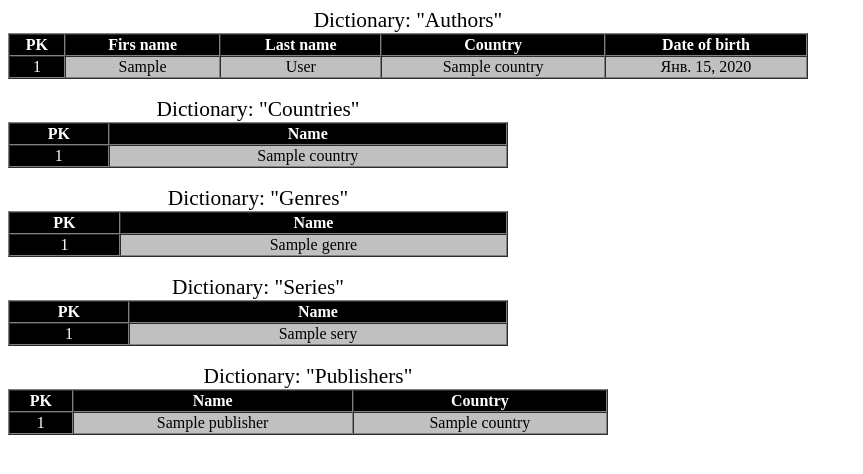
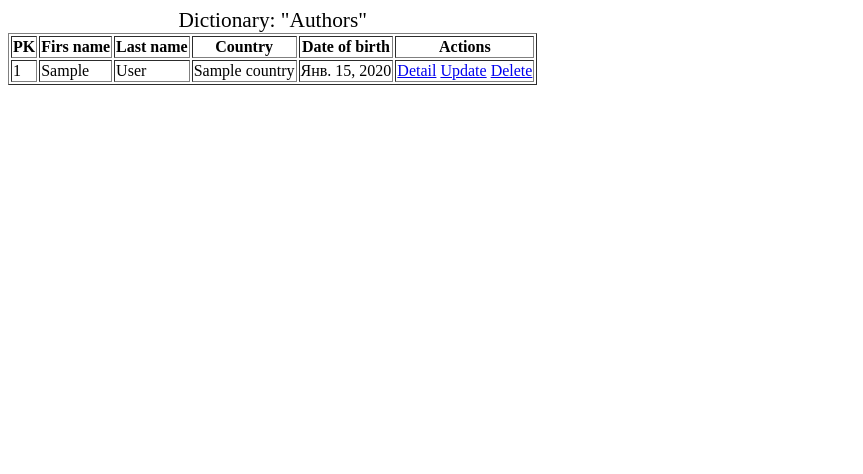
Before and after one commit to sergeyst80/django-store, a Django app: page / in a window 1280 px wide. Shown: the top 474 px of the page, without its empty margins (0-863 px from the left). Run offline with Django 3.2, Linux system fonts and the light colour scheme; tables that the repository leaves empty hold one stand-in row (values such as "Sample post").

Commit message:
Dict_view_detail

```diff
--- /dev/null
+++ b/src/dictionaries/templates/dict_view.html
@@ -0,0 +1,35 @@
+<!DOCTYPE html>
+<html lang="en">
+<head>
+    <meta charset="UTF-8">
+    <meta name="viewport" content="width=device-width, initial-scale=1.0">
+    <title>Dictionares</title>
+</head>
+<body>
+    <table border="1px"">
+        <caption style="font-size: 16pt; font: bold;">Dictionary: "Authors"</caption>
+        <tr>
+            <th>PK</th>
+            <th>Firs name</th>
+            <th>Last name</th>
+            <th>Country</th>
+            <th>Date of birth</th>
+            <th>Actions</th>
+        </tr>
+        {% for author in object %}
+        <tr>
+            <td>{{ author.pk }}</td>
+            <td>{{ author.first_name }}</td>
+            <td>{{ author.last_name }}</td>
+            <td>{{ author.country }}</td>
+            <td>{{ author.date_of_birth }}</td>
+            <td>
+                <a href="{% url 'dict-detail' author.pk %}">Detail</a>
+                <a href="{% url 'dict-update' author.pk %}">Update</a>
+                <a href="{% url 'dict-delete' author.pk %}">Delete</a>
+            </td>
+        </tr>
+        {% endfor %}
+    </table>
+</body>
+</html>
--- a/src/dictionaries/templates/main.html
+++ b/src/dictionaries/templates/main.html
@@ -6,82 +6,8 @@
     <title>Dictionares</title>
 </head>
 <body>
-    <table border="1px" style="width: 800px; border-spacing: 0ch; text-align: center;">
-        <caption style="font-size: 16pt; font: bold;">Dictionary: "Authors"</caption>
-        <tr style="background-color: black; color: white;">
-            <th>PK</th>
-            <th>Firs name</th>
-            <th>Last name</th>
-            <th>Country</th>
-            <th>Date of birth</th>
-        </tr>
-        {% for author in authors %}
-        <tr style="background-color: silver;">
-            <td style="color: white; background-color: black;">{{ author.pk }}</td>
-            <td>{{ author.first_name }}</td>
-            <td>{{ author.last_name }}</td>
-            <td>{{ author.country }}</td>
-            <td>{{ author.date_of_birth }}</td>
-        </tr>
-        {% endfor %}
-    </table>
-    <br>
-    <table border="1px" style="width: 500px; border-spacing: 0ch; text-align: center;">
-        <caption style="font-size: 16pt; font: bold;">Dictionary: "Countries"</caption>
-        <tr style="background-color: black; color: white;">
-            <th>PK</th>
-            <th>Name</th>
-        </tr>
-        {% for country in countries %}
-        <tr style="background-color: silver;">
-            <td style="color: white; background-color: black;">{{ country.pk }}</td>
-            <td>{{ country.name }}</td>
-        </tr>
-        {% endfor %}
-    </table>
-    <br>
-    <table border="1px" style="width: 500px; border-spacing: 0ch; text-align: center;">
-        <caption style="font-size: 16pt; font: bold;">Dictionary: "Genres"</caption>
-        <tr style="background-color: black; color: white;">
-            <th>PK</th>
-            <th>Name</th>
-        </tr>
-        {% for genre in genres %}
-        <tr style="background-color: silver;">
-            <td style="color: white; background-color: black;">{{ genre.pk }}</td>
-            <td>{{ genre.name }}</td>
-        </tr>
-        {% endfor %}
-    </table>
-    <br>
-    <table border="1px" style="width: 500px; border-spacing: 0ch; text-align: center;">
-        <caption style="font-size: 16pt; font: bold;">Dictionary: "Series"</caption>
-        <tr style="background-color: black; color: white;">
-            <th>PK</th>
-            <th>Name</th>
-        </tr>
-        {% for ser in series %}
-        <tr style="background-color: silver;">
-            <td style="color: white; background-color: black;">{{ ser.pk }}</td>
-            <td>{{ ser.name }}</td>
-        </tr>
-        {% endfor %}
-    </table>
-    <br>
-    <table border="1px" style="width: 600px; border-spacing: 0ch; text-align: center;">
-        <caption style="font-size: 16pt; font: bold;">Dictionary: "Publishers"</caption>
-        <tr style="background-color: black; color: white;">
-            <th>PK</th>
-            <th>Name</th>
-            <th>Country</th>
-        </tr>
-        {% for publisher in publishers %}
-        <tr style="background-color: silver;">
-            <td style="color: white; background-color: black;">{{ publisher.pk }}</td>
-            <td>{{ publisher.name }}</td>
-            <td>{{ publisher.country }}</td>
-        </tr>
-        {% endfor %}
-    </table>
+
+    <a href="{% url 'dict-view' models_dict.key %}">View dict {{ models_dict.key }}</a>
+
 </body>
 </html>
--- a/src/dictionaries/views.py
+++ b/src/dictionaries/views.py
@@ -1,20 +1,39 @@
 from django.shortcuts import render
-from dictionaries.models import Authors, Countries, Genres, Publishers, Series
+from . import models
+# from dictionaries.models import Authors, Countries, Genres, Publishers, Series
+
+models_dict = {
+    'Authors': models.Authors,
+    'Countries': models.Countries.objects.all(),
+    'Genres': models.Genres.objects.all(),
+    'Publishers': models.Publishers.objects.all(),
+    'Series': models.Series.objects.all()
+}
+
+# authors = models.Authors
+# countries = models.Countries.objects.all()
+# genres = models.Genres.objects.all()
+# publishers = models.Publishers.objects.all()
+# series = models.Series.objects.all()
 
 
-authors = Authors.objects.all()
-countries = Countries.objects.all()
-genres = Genres.objects.all()
-publishers = Publishers.objects.all()
-series = Series.objects.all()
+# Create your views here.
+# def main_page(request):
+#     return render(request, template_name='main.html', context={'models_dict': models_dict})
 
-# Create your views here.
-def dicts_page(request):
-    context = {
-        'authors': authors,
-        'countries': countries,
-        'genres': genres,
-        'publishers': publishers,
-        'series': series
-        }
-    return render(request, template_name='main.html', context=context)
+
+def dict_view(request):
+    context = {'object': models.Authors.objects.all()}
+    return render(request, template_name='dict_view.html', context=context)
+
+def dict_detail(request, pk):
+    context = {'object': models.Authors.objects.get(pk=pk)}
+    return render(request, template_name='dict_detail.html', context=context)
+
+def dict_update(request, pk):
+    context = {'object': models.Authors.objects.get(pk=pk)}
+    return render(request, template_name='dict_detail.html', context=context)
+
+def dict_delete(request, pk):
+    context = {'object': models.Authors.objects.get(pk=pk)}
+    return render(request, template_name='dict_detail.html', context=context)
--- a/src/proj/urls.py
+++ b/src/proj/urls.py
@@ -15,10 +15,16 @@ Including another URLconf
 """
 from django.contrib import admin
 from django.urls import path
-from dictionaries.views import dicts_page
+from dictionaries import views
 
 
 urlpatterns = [
     path('admin/', admin.site.urls),
-    path('', dicts_page)
+    path('', views.dict_view, name='dict-view'),
+    path('dict-detail/<int:pk>', views.dict_detail, name='dict-detail'),
+    path('dict-update/<int:pk>', views.dict_update, name='dict-update'),
+    path('dict-delete/<int:pk>', views.dict_delete, name='dict-delete')
+    # path('dict_view/<str:dict_name>/', views.dict_view, name='dict-view')
+    # path('', dicts_page)
+    # path('', dicts_page)
 ]
```
Also changed, not shown: src/dictionaries/templates/dict_detail.html (added, +16 -0 lines).
